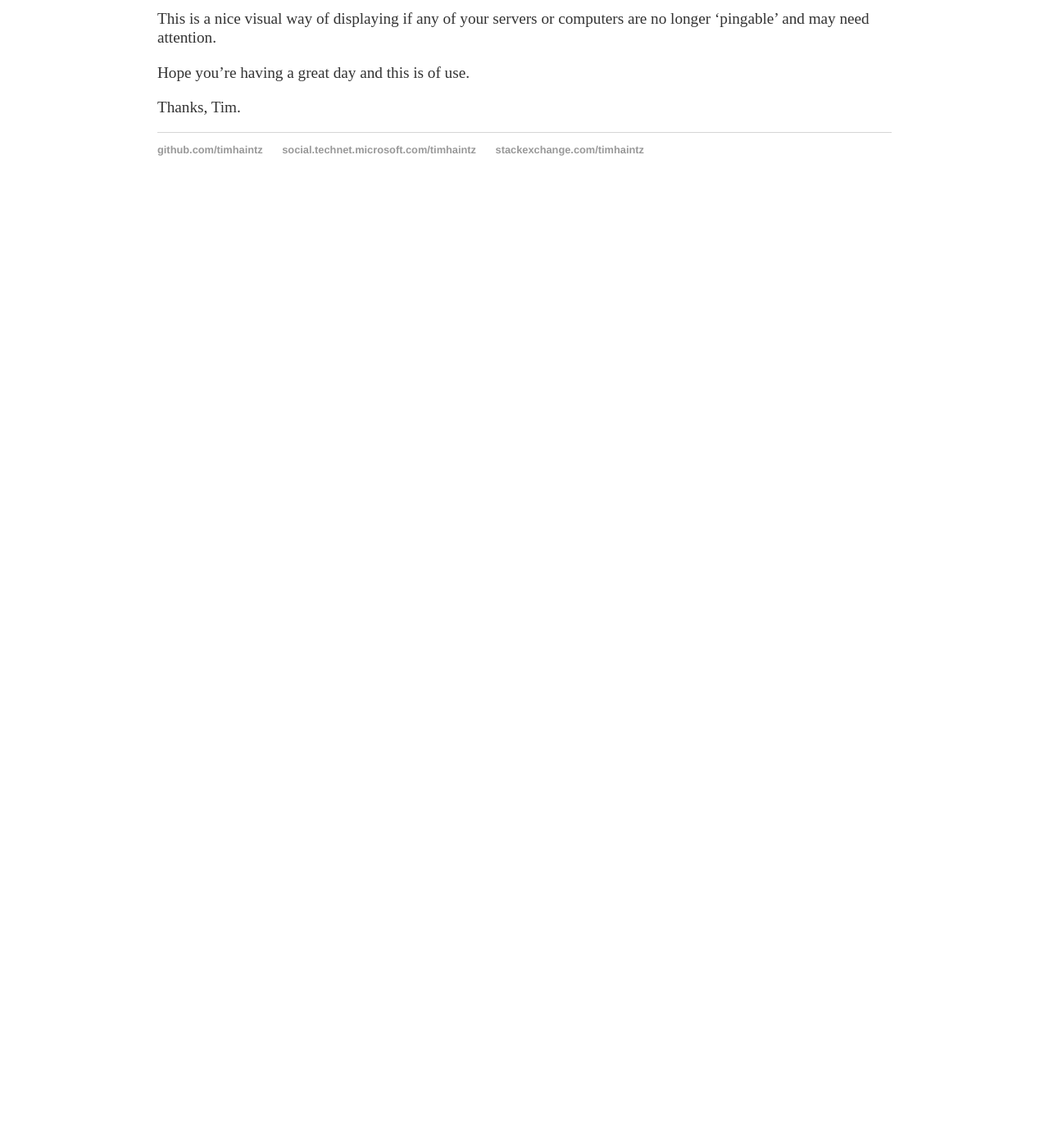
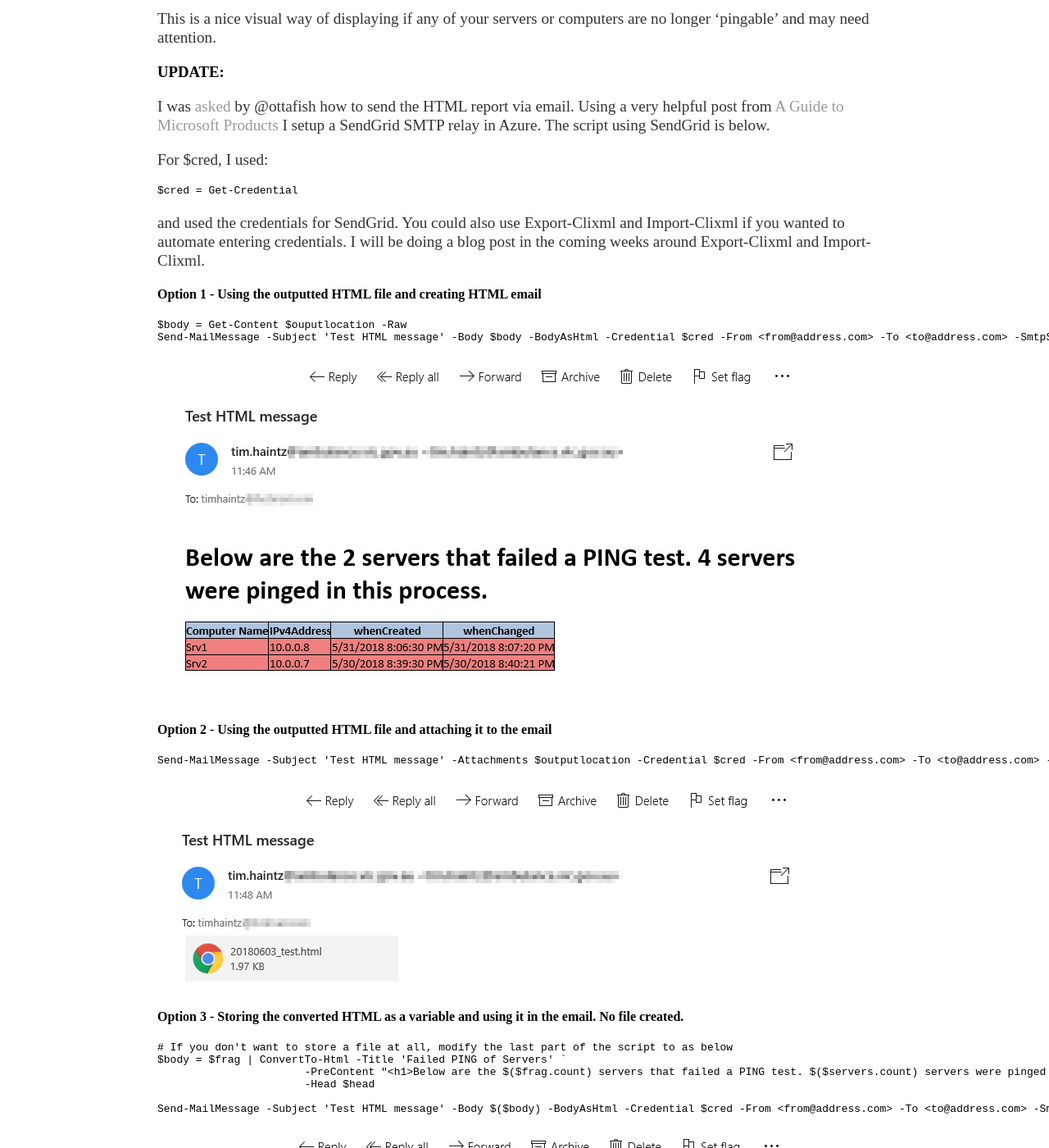
Before and after one commit to timhaintz/timhaintz.github.io, a Jekyll site: the page built from _posts/2018-05-31-Generating-a-HTML-report-of-your-servers.md, in a window 1280 px wide and 1400 px high, scrolled down 3861 px. Shown: the whole window at 82% size. Built offline with Jekyll 4.4.1, drawn with Linux system fonts in a browser that asks for light colours; before the commit the page ends 4111 px from its top, so only the background shows below that.

Commit message:
Update 2018-05-31-Generating-a-HTML-report-of-your-servers.md

````diff
--- a/_posts/2018-05-31-Generating-a-HTML-report-of-your-servers.md
+++ b/_posts/2018-05-31-Generating-a-HTML-report-of-your-servers.md
@@ -193,6 +193,39 @@ A screenshot of the report from my test environment is shown below:
 
 This is a nice visual way of displaying if any of your servers or computers are no longer 'pingable' and may need attention.
 
+### UPDATE:
+I was [asked](https://github.com/timhaintz/timhaintz.github.io/issues/2) by @ottafish how to send the HTML report via email. Using a very helpful post from [A Guide to Microsoft Products](http://guidestomicrosoft.com/2016/02/17/configure-a-smtp-server-in-azure/) I setup a SendGrid SMTP relay in Azure. The script using SendGrid is below.
+
+For $cred, I used:
+```PowerShell
+$cred = Get-Credential
+```
+and used the credentials for SendGrid. You could also use Export-Clixml and Import-Clixml if you wanted to automate entering credentials. I will be doing a blog post in the coming weeks around Export-Clixml and Import-Clixml.
+
+#### Option 1 - Using the outputted HTML file and creating HTML email
+```PowerShell
+$body = Get-Content $ouputlocation -Raw
+Send-MailMessage -Subject 'Test HTML message' -Body $body -BodyAsHtml -Credential $cred -From <from@address.com> -To <to@address.com> -SmtpServer smtp.sendgrid.net -UseSsl -Port 587
+```
+![HTML Report]({{ "/assets/20180531/HTML-EmailAsFile.png" | absolute_url }})
+
+#### Option 2 - Using the outputted HTML file and attaching it to the email
+```PowerShell
+Send-MailMessage -Subject 'Test HTML message' -Attachments $outputlocation -Credential $cred -From <from@address.com> -To <to@address.com> -SmtpServer smtp.sendgrid.net -UseSsl -Port 587
+```
+![HTML Report]({{ "/assets/20180531/HTML-EmailAsFileAttached.png" | absolute_url }})
+
+#### Option 3 - Storing the converted HTML as a variable and using it in the email. No file created.
+```PowerShell
+# If you don't want to store a file at all, modify the last part of the script to as below
+$body = $frag | ConvertTo-Html -Title 'Failed PING of Servers' `
+                       -PreContent "<h1>Below are the $($frag.count) servers that failed a PING test. $($servers.count) servers were pinged in this process.</h1>" `
+                       -Head $head
+
+Send-MailMessage -Subject 'Test HTML message' -Body $($body) -BodyAsHtml -Credential $cred -From <from@address.com> -To <to@address.com> -SmtpServer smtp.sendgrid.net -UseSsl -Port 587
+```
+![HTML Report]({{ "/assets/20180531/HTML-EmailRaw.png" | absolute_url }})
+
 Hope you're having a great day and this is of use.
 
 Thanks, Tim.
````
